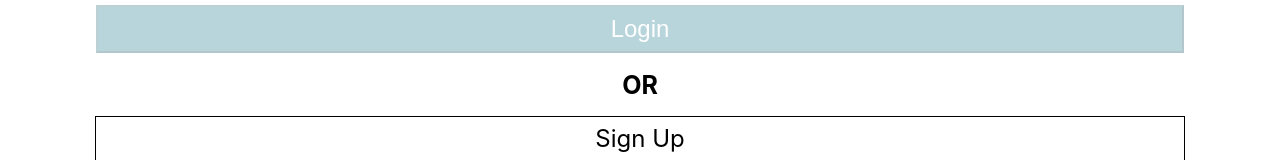
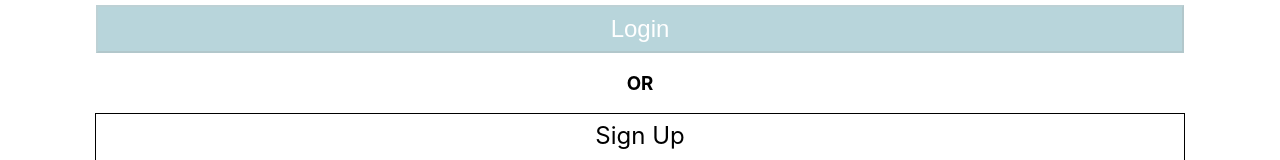
Before and after one commit to Haon1919/tms-frontend, a React (Create React App) app: page /Login in a window 1280 px wide. Shown: the part 761-921 px from the top of the page. Built offline with nearby package versions, Linux system fonts and the light colour scheme.

Commit message:
Change size of h1

```diff
--- a/src/pages/Login.tsx
+++ b/src/pages/Login.tsx
@@ -66,7 +66,7 @@ export const Login : React.FC= () => {
             />
         <Link to="/ForgotPassword" className={styles.forgot_password}>Forgot your password?</Link>
         <input disabled={isDisabled} className={`${styles.login} ${isDisabled ? styles.disabled : ""}`} type="submit" value="Login"/>
-        <h1>OR</h1>
+        <h3>OR</h3>
         <Link to="/CreateAccount" className={styles.create_account}>Sign Up</Link>
 
         </form>
```
